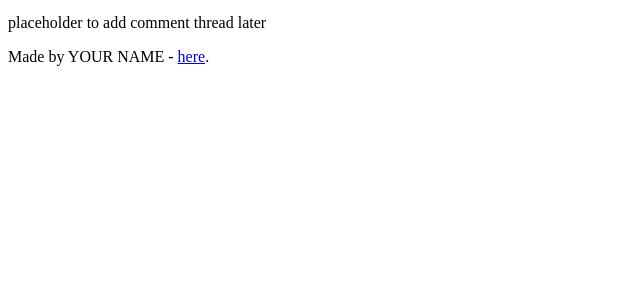
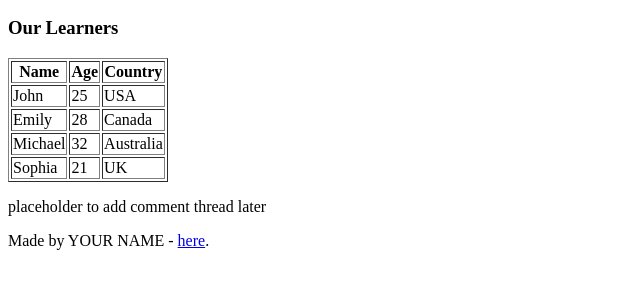
Before and after one commit to PsalmZoe/My_First_Portfolio, a plain HTML site: page html_basic/index.html in a window 1280 px wide. Shown: the part 505-794 px from the top of the page, without its empty margins (0-640 px from the left). Drawn offline with Linux system fonts and the light colour scheme.

Commit message:
updated index.html

```diff
--- a/html_basic/index.html
+++ b/html_basic/index.html
@@ -30,6 +30,40 @@
       <a href="https://www.alxafrica.com" target="_blank">
         <img src="https://i.ibb.co/gTDZZT8/ALX-Logo-07.png" alt="ALX Logo" width="200">
       </a>
+
+      <!-- Learners Table -->
+      <h3>Our Learners</h3>
+      <table border="1">
+        <thead>
+          <tr>
+            <th>Name</th>
+            <th>Age</th>
+            <th>Country</th>
+          </tr>
+        </thead>
+        <tbody>
+          <tr>
+            <td>John</td>
+            <td>25</td>
+            <td>USA</td>
+          </tr>
+          <tr>
+            <td>Emily</td>
+            <td>28</td>
+            <td>Canada</td>
+          </tr>
+          <tr>
+            <td>Michael</td>
+            <td>32</td>
+            <td>Australia</td>
+          </tr>
+          <tr>
+            <td>Sophia</td>
+            <td>21</td>
+            <td>UK</td>
+          </tr>
+        </tbody>
+      </table>
     </article>
 
     <aside>
```
